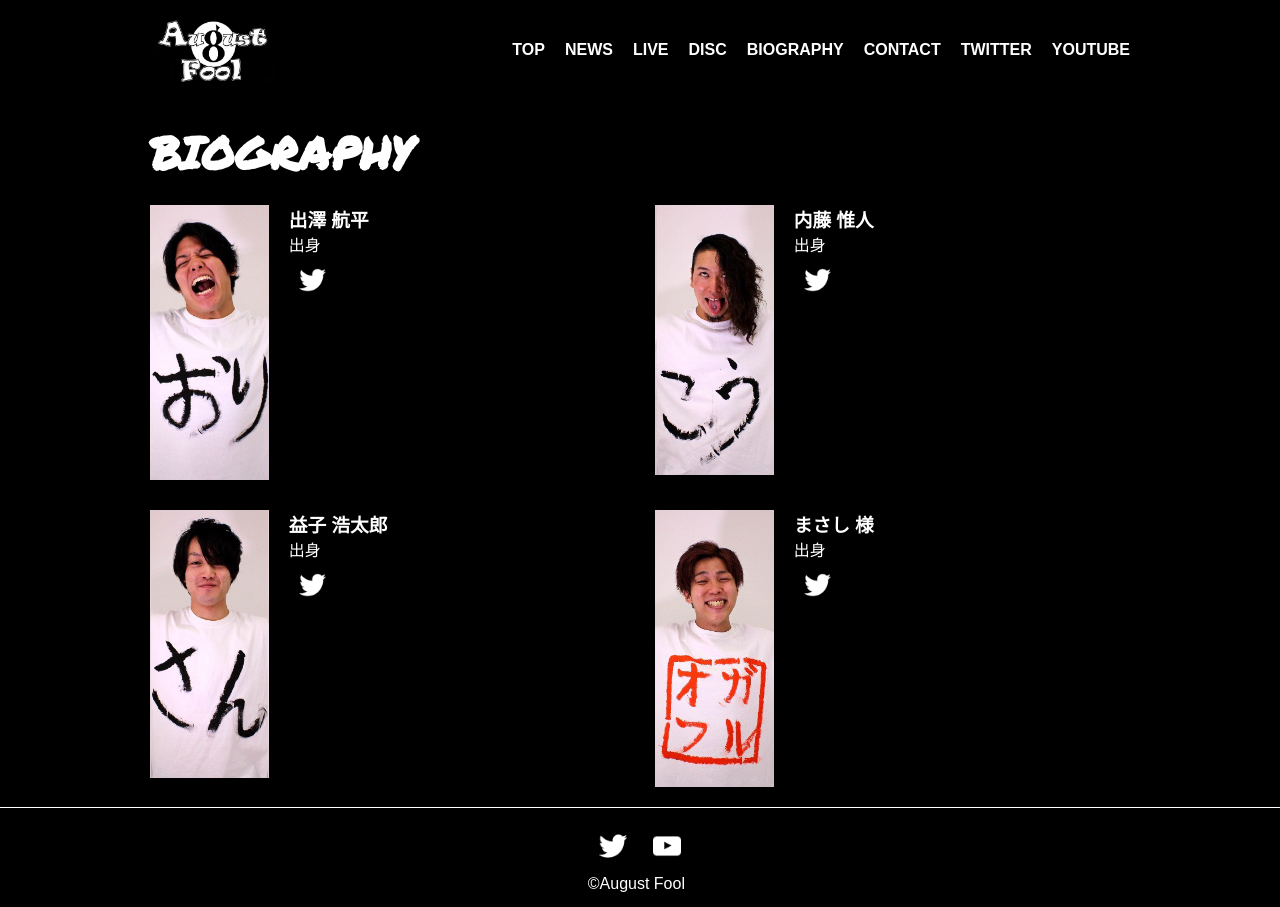
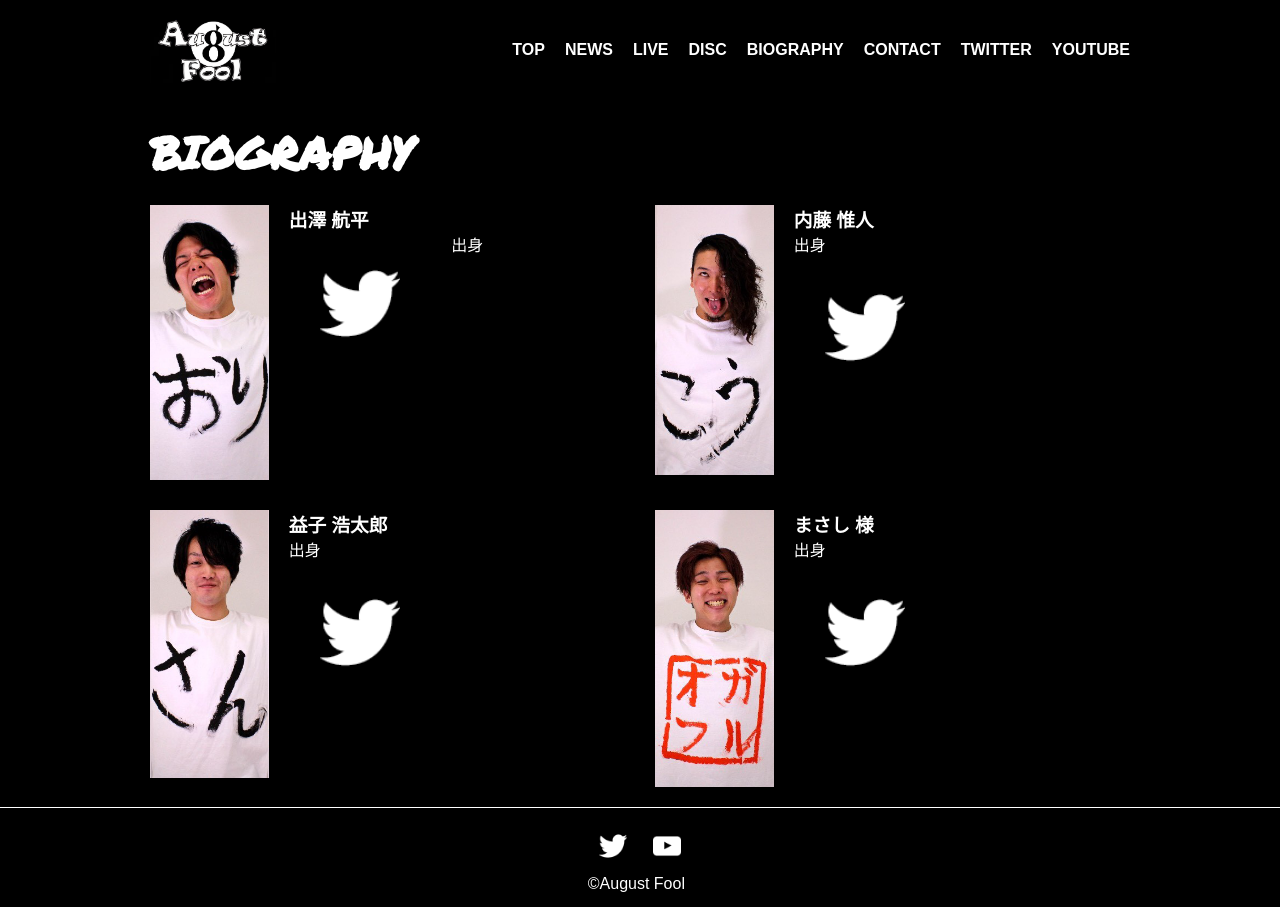
Before and after one commit to KenHashimoto0914/augustfool.github.io, a plain HTML site: page pages/biography.html in a window 1280 px wide. Drawn offline with nearby package versions, Linux system fonts and the light colour scheme.

Commit message:
Update biography.html

```diff
--- a/pages/biography.html
+++ b/pages/biography.html
@@ -41,11 +41,10 @@
         <div class="grid-1">
           <div class="member"><img src="../img/出澤.png" alt=""></div>
             <div class="text">
-              <h3>出澤  航平</h3>
+              <h3>出澤  航平</h3>  <span><a href="https://twitter.com/AugustFool_gt"><img src="../img/twitter.png"></a></span>
               <p>出身</p>
               <p></p>
               <p></p>
-              <div class="twitter"><a href="https://twitter.com/AugustFool_gt"><img src="../img/twitter.png"></a></div>
             </div>
         </div>
       </article>
@@ -58,7 +57,7 @@
               <p>出身</p>
               <p></p>
               <p></p>
-              <div class="twitter"><a href="https://mobile.twitter.com/fool_august"><img src="../img/twitter.png"></a></div>
+              <span><a href="https://mobile.twitter.com/fool_august"><img src="../img/twitter.png"></a></span>
             </div>
         </div>
       </article>
@@ -71,7 +70,7 @@
               <p>出身</p>
               <p></p>
               <p></p>
-              <div class="twitter"><a href="https://twitter.com/kotaro6656"><img src="../img/twitter.png"></a></div>
+              <span><a href="https://twitter.com/kotaro6656"><img src="../img/twitter.png"></a></span>
             </div>
         </div>
       </article>
@@ -84,7 +83,7 @@
               <p>出身</p>
               <p></p>
               <p></p>
-              <div class="twitter"><a href="https://twitter.com/sugoiikemen_"><img src="../img/twitter.png"></a></div>
+              <span><a href="https://twitter.com/sugoiikemen_"><img src="../img/twitter.png"></a></span>
             </div>
         </div>
       </article>
@@ -98,6 +97,6 @@
     <p>©August Fool</p>
   </footer>
    <!-- script.jsの読み込み -->
-    <script src="script.js"></script>
+    <script src="../script.js"></script>
   </body>
 </html>
```
